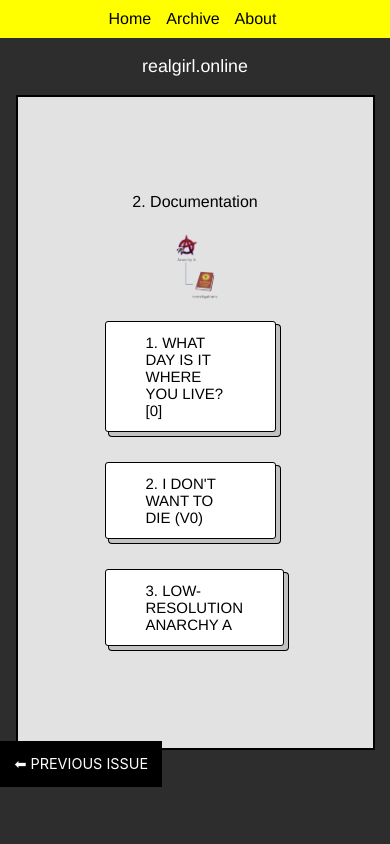
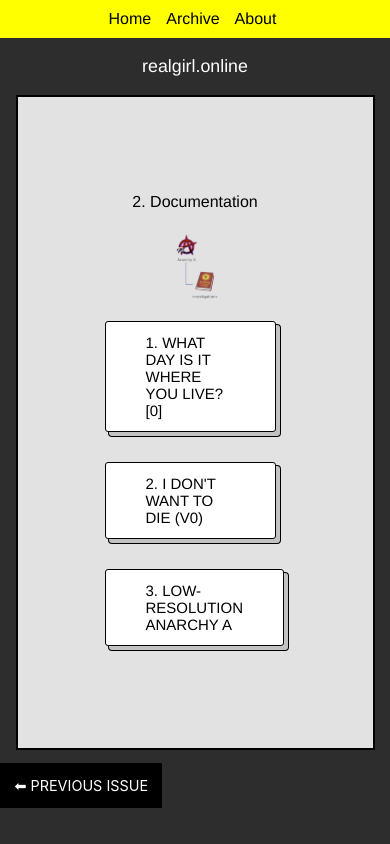
Before and after one commit to abbymachines/realgirl_online, a React (Create React App) app: page / in a window 390 px wide. Built offline with nearby package versions, Linux system fonts and the light colour scheme.

Commit message:
adjust bottom margin for front cover and post css

```diff
--- a/src/components/FrontCover.css
+++ b/src/components/FrontCover.css
@@ -26,7 +26,7 @@ p {
     .Front-cover {
       color: rgb(0, 0, 0);
       padding: 5em;
-      margin: auto auto auto;
+      margin: auto auto 3vh;
       width: 50%;
       border: 2px solid rgb(0, 0, 0);
       background-color: rgb(227, 226, 226);
--- a/src/components/Post.css
+++ b/src/components/Post.css
@@ -24,7 +24,7 @@ div.Post p {
     .Post {
         color: rgb(0, 0, 0);
         padding: 1em;
-        margin: auto auto 3%;
+        margin: auto auto 3vh;
         width: 85vw;
         border: 2px solid rgb(0, 0, 0);
         background-color: rgb(227, 226, 226);
```
